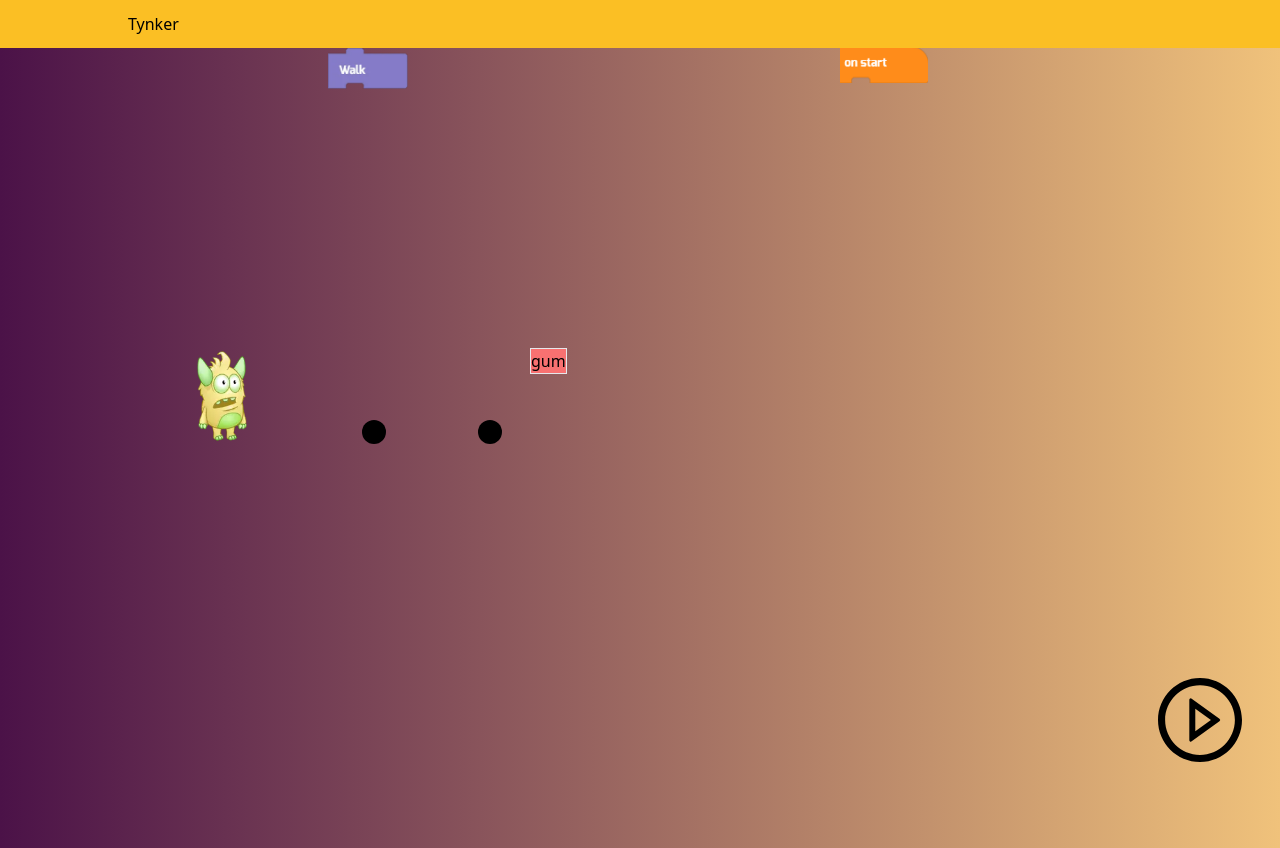
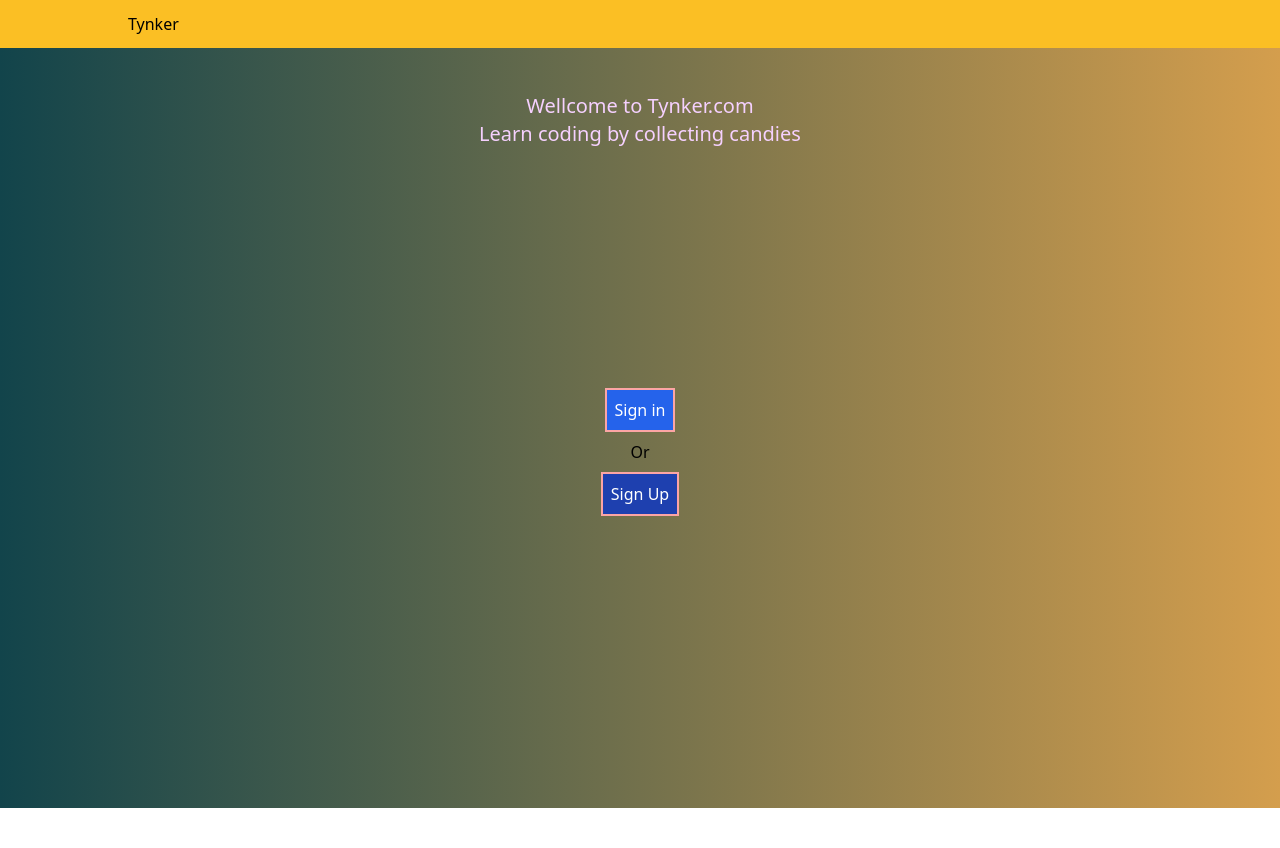
Before and after one commit to Kumneger0/block-programming-game, a React (Vite) app: page / in a window 1280 px wide. After the commit the page ends 808 px from the top, so only its background shows below. Built offline with nearby package versions, Linux system fonts and the light colour scheme.

Commit message:
login page and sign up page added

```diff
--- a/src/App.tsx
+++ b/src/App.tsx
@@ -1,12 +1,28 @@
 import './App.css'
 import Header from './componets/header/header';
-import Walk from './componets/candyQuest/walk'
+import Auth from './componets/Auth';
+import Dashboard from './componets/dashboad';
+import { useState, createContext } from 'react';
 
+export type User = {
+  name: string,
+  email: string,
+} | null
 
-function App() {
+export interface IUser {
+  user:User | null
+  setUser?:(user:User | ((user:User) => User)) => void
+}
+
+// eslint-disable-next-line react-refresh/only-export-components
+export const userContext = createContext<IUser>({user:null})
+function App(): JSX.Element {
+  const [user,  setUser] = useState<User>(null)
   return <>
-  <Header />
-  <Walk />
+  <userContext.Provider value={{user, setUser}}>
+    <Header />
+    {user ? <Dashboard /> : <Auth />}
+  </userContext.Provider>
   </>
 }
 
--- /dev/null
+++ b/src/componets/Auth/auth.module.css
@@ -0,0 +1,7 @@
+.container{
+    background: #F0C27B;
+    background: -webkit-linear-gradient(to right, #4B1248, #F0C27B);
+    background: linear-gradient(to right, #12444b, #d49e4d);
+    overflow: hidden;
+    max-height: 95vh;
+}
--- /dev/null
+++ b/src/componets/Auth/index.tsx
@@ -0,0 +1,35 @@
+import styles from './auth.module.css'
+import { useContext } from 'react'
+import { userContext } from '../../App'
+
+export default function Auth() {
+  const {setUser} = useContext(userContext)
+
+
+  const singInUser = () => {
+    if(!setUser) return
+    setUser(() => ({name:'kumneger', email:'kumneger@gmail.com'}))
+  }
+
+const singUpUser = () => {
+  if(!setUser) return
+  setUser(() => ({name:'kumneger', email:'kumneger@gmail.com'}))
+}
+
+
+  return (
+    <div className={`${styles.container} w-screen h-screen overflow-y-hidden`}>
+    <div className="w-4/5 mx-auto h-4/5">
+      <div className='text-xl text-fuchsia-200 w-full text-center mt-11'>
+        <div>Wellcome  to Tynker.com</div>
+        <div>Learn coding by collecting candies</div>
+      </div>
+      <div className="authentication flex w-full h-full justify-center items-center flex-col gap-2">
+       <button onClick={singInUser} className='border-2 border-red-300 bg-blue-600 p-2 hover:bg-blue-800 text-white'>Sign in</button>
+       <div>Or</div>
+       <button onClick={singUpUser} className='border-2  border-red-300 text-white bg-blue-800 p-2 hover:bg-blue-400'>Sign Up</button>
+      </div>
+    </div>
+    </div>
+  )
+}
--- a/src/componets/candyQuest/walk.css
+++ b/src/componets/candyQuest/walk.css
@@ -1,8 +1,7 @@
 .playArea{
-    background: #F0C27B;  /* fallback for old browsers */
-    background: -webkit-linear-gradient(to right, #4B1248, #F0C27B);  /* Chrome 10-25, Safari 5.1-6 */
-    background: linear-gradient(to right, #4B1248, #F0C27B); /* W3C, IE 10+/ Edge, Firefox 16+, Chrome 26+, Opera 12+, Safari 7+ */
-
+    background: #F0C27B;
+    background: -webkit-linear-gradient(to right, #4B1248, #F0C27B);
+    background: linear-gradient(to right, #4B1248, #F0C27B);
 }
 
 
--- /dev/null
+++ b/src/componets/dashboad/dashboard.module.css
@@ -0,0 +1,7 @@
+.container{
+    background: #F0C27B;
+    background: -webkit-linear-gradient(to right, #4B1248, #F0C27B);
+    background: linear-gradient(to right, #12444b, #d49e4d);
+    overflow: hidden;
+    max-height: 95vh;
+}
--- /dev/null
+++ b/src/componets/dashboad/index.tsx
@@ -0,0 +1,42 @@
+import styles from './dashboard.module.css'
+import {useState} from 'react'
+import Walk from '../candyQuest/walk'
+export default function Dashboard() {
+  const [isLoading, setIsLoading] = useState<boolean>(false)
+  const [level, setLevel] = useState<number>(0)
+
+
+const playGame = async (level:number) => {
+  setIsLoading(true)
+  setLevel(level)
+  const loadingPromise = new Promise((res) => {
+    setTimeout(() => {
+      res(true)
+      setIsLoading(false)
+    }, 3000)
+  })
+  await loadingPromise;
+}
+
+  return (
+    <>{ level  ?  isLoading ? "please wailt..." : <Walk /> :
+    <div className={`${styles.container} w-screen h-screen`}>
+       <div className = {`w-4/5 mx-auto sm:w-11/12 flex mt-2 justify-between`}>
+        <div className='flex gap-2'>
+        <div className="circle w-24 h-24 rounded-full bg-black sm:w-16 sm:h-16"></div>
+        <div className="circle w-24 h-24 rounded-full bg-black sm:w-16 sm:h-16"></div>
+        <div className="circle w-24 h-24 rounded-full bg-black sm:w-16 sm:h-16"></div>
+        </div>
+        <div className='w-16 h-16 rounded-full bg-slate-200 text-center'>hello</div>
+       </div>
+       <div className='w-4/5 sm:w-11/12 flex justify-around mx-auto mt-4 items-center h-1/2 sm:flex-col sm:justify-center'>
+        <div>image</div>
+        <div className='flex flex-col w-1/2 gap-2 items-end sm:items-center'>
+          <div className='w-1/2 text-center'>Lessons</div>
+          <button onClick={() => playGame(1)} className='bg-yellow-200 p-1 w-1/2 border-2 border-red-400 hover:bg-yellow-400'>level 1</button>
+          <button className='bg-yellow-200 p-1 w-1/2 border-2 border-green-500 hover:bg-yellow-400'>level 2</button>        </div>
+       </div>
+    </div>
+}</>
+  )
+}
--- a/src/componets/header/header.tsx
+++ b/src/componets/header/header.tsx
@@ -1,12 +1,10 @@
-import React from 'react'
 import './header.css'
 export default function Header() {
   return (
  <header className='bg-amber-400'>
-    <div className="w-4/5 mx-auto h-12 flex items-center">
+    <div className="w-4/5 mx-auto h-12 flex items-center sm:w-11/12">
     <div className="logo">Tynker</div>
     </div>
-
  </header>
   )
 }
--- a/tailwind.config.js
+++ b/tailwind.config.js
@@ -5,24 +5,18 @@
     "./src/**/*.{js,ts,jsx,tsx}",
   ],
   theme: {
-    theme: {
       screens: {
         'sm': { 'max': '767px'},
-        // => @media (min-width: 640px and max-width: 767px) { ... }
 
         'md': {'max': '1023px'},
-        // => @media (min-width: 768px and max-width: 1023px) { ... }
 
         'lg': {'max': '1279px'},
-        // => @media (min-width: 1024px and max-width: 1279px) { ... }
 
         'xl': {'max': '1535px'},
-        // => @media (min-width: 1280px and max-width: 1535px) { ... }
 
         '2xl': {'min': '1536px'},
-        // => @media (min-width: 1536px) { ... }
       },
-    }
+
   },
   plugins: [],
 }
```
